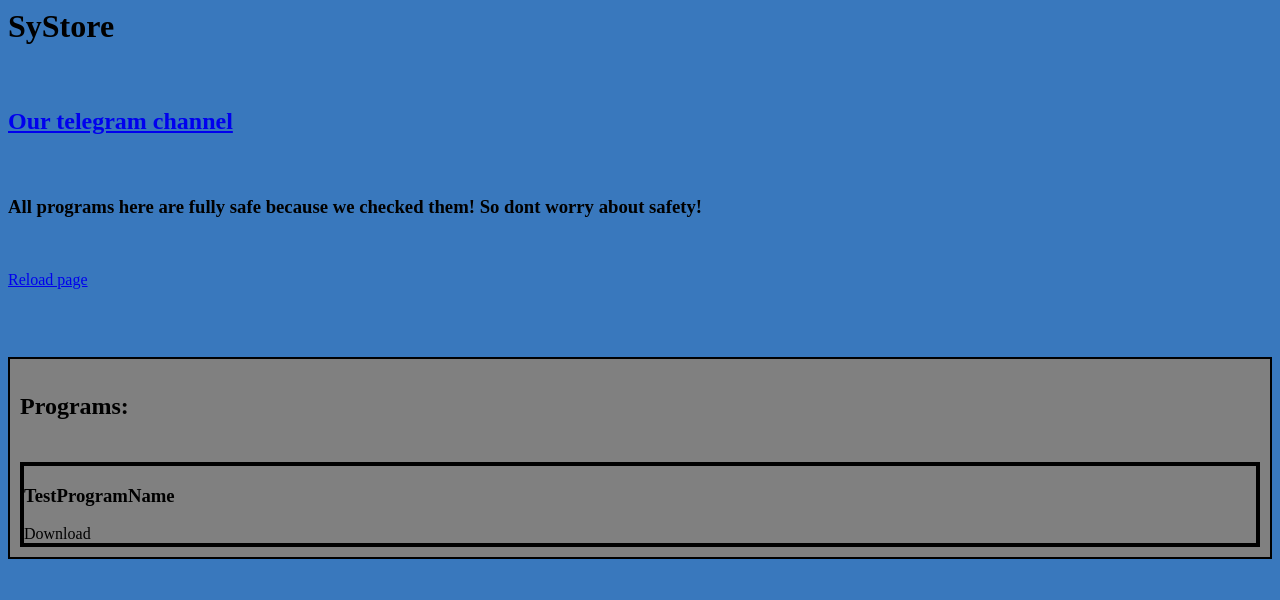
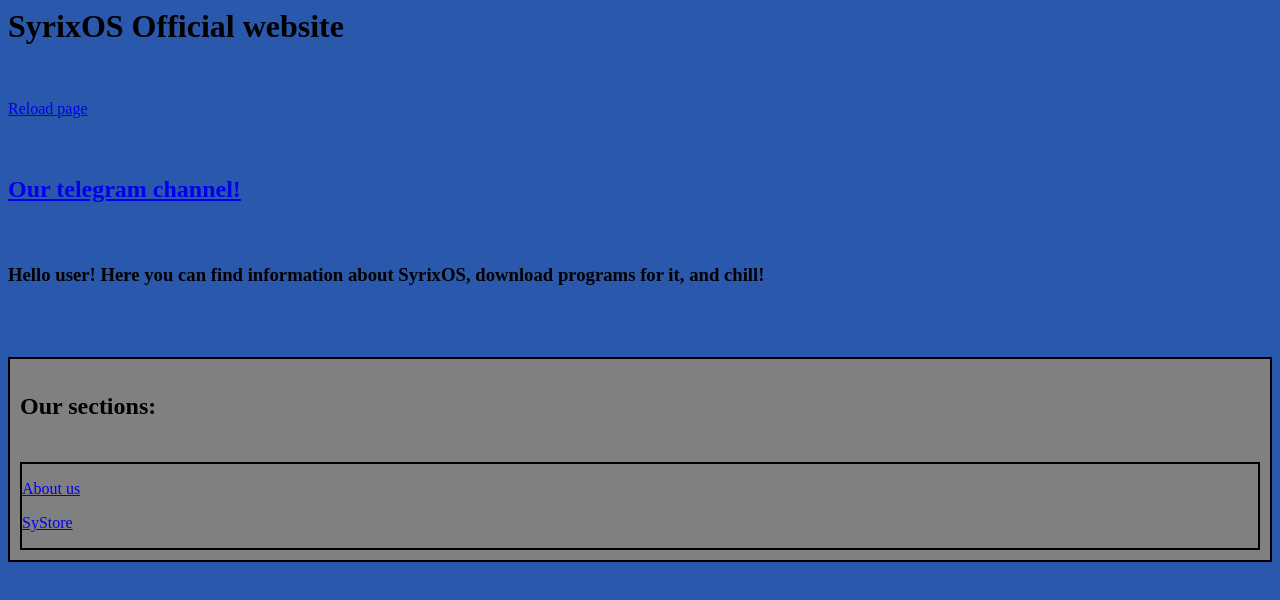
Before and after one commit to SaightyOfficial/SyrixOS, a plain HTML site: page index.html in a window 1280 px wide. Drawn offline with Linux system fonts and the light colour scheme.

Commit message:
Update index.html

```diff
--- a/index.html
+++ b/index.html
@@ -9,7 +9,7 @@
         }
 
         body {
-          background-color:  #3978bd;
+          background-color:  #2958ad;
         }
 
         ol {
@@ -25,18 +25,16 @@
         </style>
     </head>
     <body>
-    <h1><strong>SyStore</strong></h1><br>
-    <h2><a href="https://t.me/SyrixOS" target="_blank"><p>Our telegram channel</p></a></h2><br>
-    <h3>All programs here are fully safe because we checked them! So dont worry about safety!</h3><br>
+		<h1><strong>SyrixOS Official website</strong></h1><br>
 		<a href="index.html"><p>Reload page</p></a><br>
+		<h2><a href="https://t.me/SyrixOS" target="_blank"><p>Our telegram channel!</p></a></h2><br>
+		<h3>Hello user! Here you can find information about SyrixOS, download programs for it, and chill!</h3><br>
 		<br>
 		<ol>
-      <h2><p>Programs:</p></h2><br>
+			<h2><p>Our sections:</p></h2><br>
 			<div>
-        <div>
-          <h3>TestProgramName</h3>
-          <a>Download</a>
-        </div>
+				<a href="about.html"><p>About us</p></a>
+				<a href="programs.html"><p>SyStore</p></a>
 			</div>
 		</ol>
     </body>
```
Lines whose indentation alone changed are shown as unchanged.
